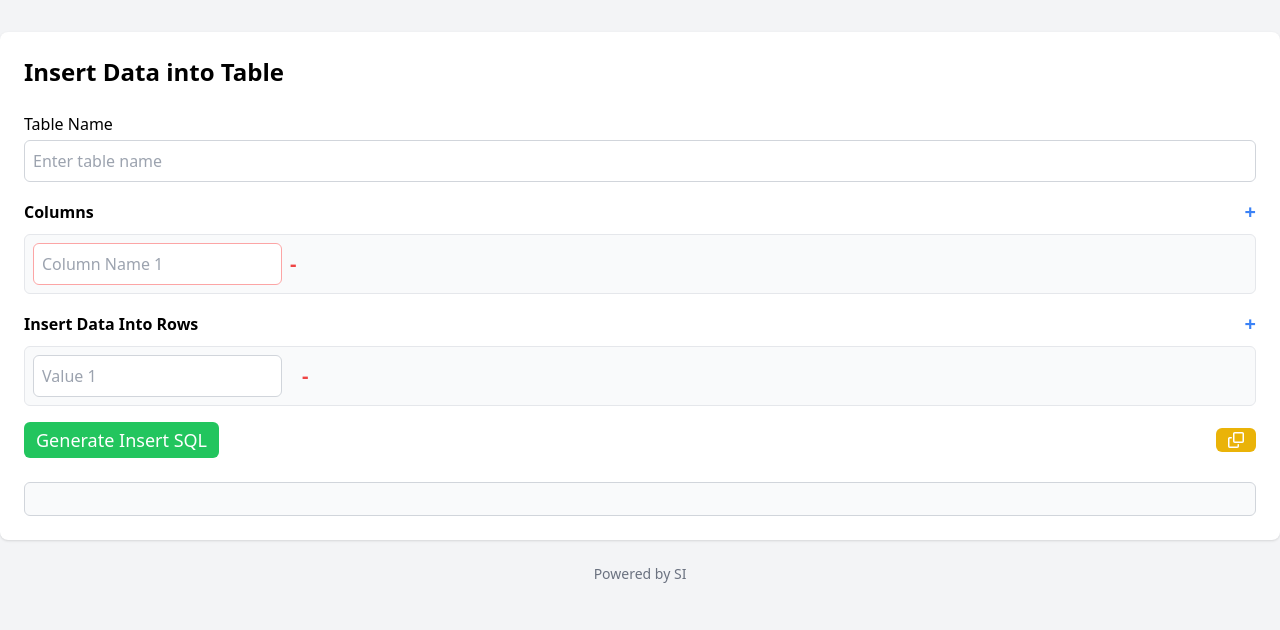
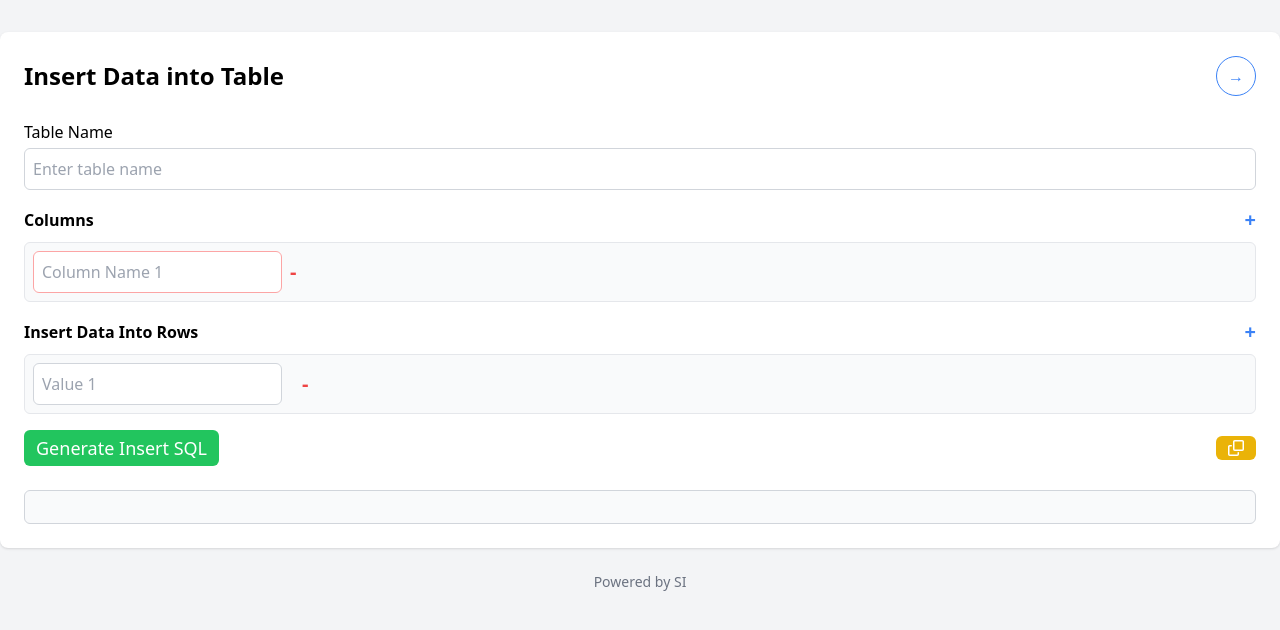
Before and after one commit to ssumir/SQL-Code-Maker, a plain HTML site: page dataIn.html in a window 1280 px wide. Drawn offline with nearby package versions, Linux system fonts and the light colour scheme.

Commit message:
dataIn.html

```diff
--- a/dataIn.html
+++ b/dataIn.html
@@ -8,7 +8,15 @@
 </head>
 <body class="bg-gray-100 py-8">
     <div class="container mx-auto p-6 bg-white shadow rounded-lg">
-        <h1 class="text-2xl font-bold mb-6">Insert Data into Table</h1>
+       <div class="flex items-center justify-between mb-6">
+            <h1 class="text-2xl font-bold">Insert Data into Table</h1>
+            <button
+                onclick="window.location.href='table.html'"
+                class="inline-flex items-center justify-center w-10 h-10 rounded-full border border-blue-500 text-blue-500 hover:bg-blue-500 hover:text-white focus:ring-2 focus:ring-blue-300 focus:outline-none"
+            >
+                →
+            </button>
+        </div>
 
         <!-- Table Name -->
         <div class="mb-4">
```
